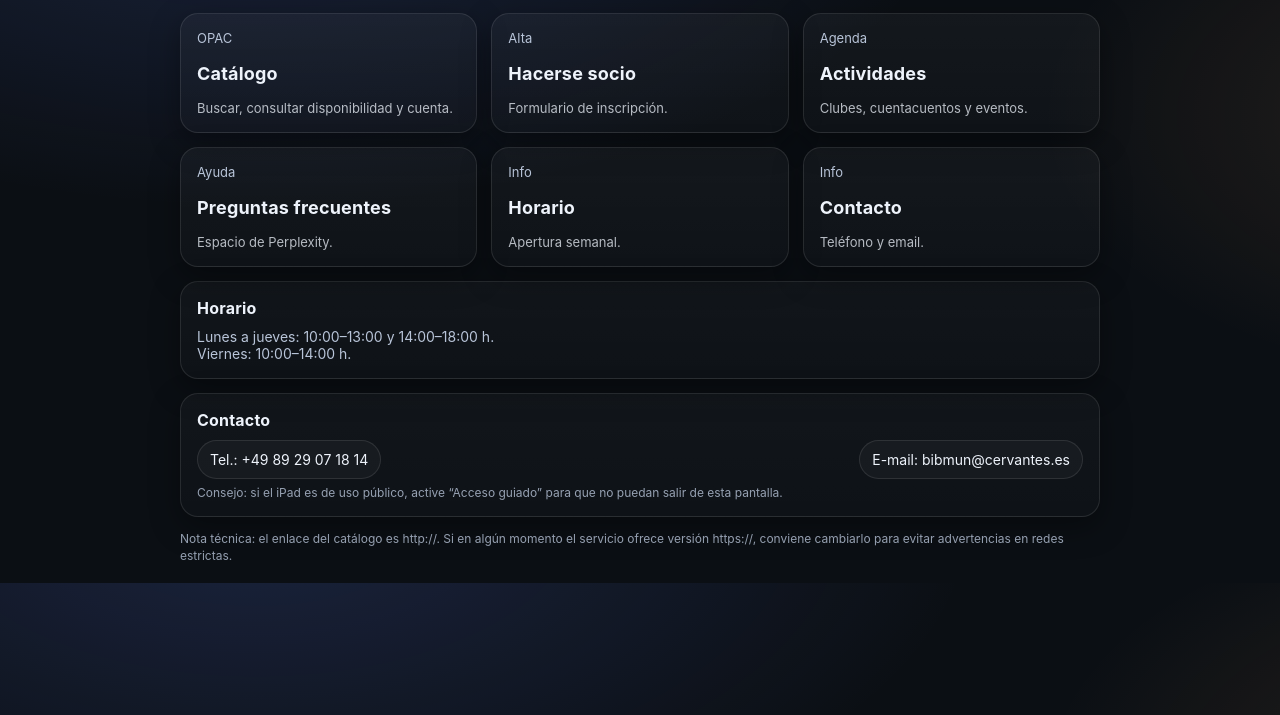
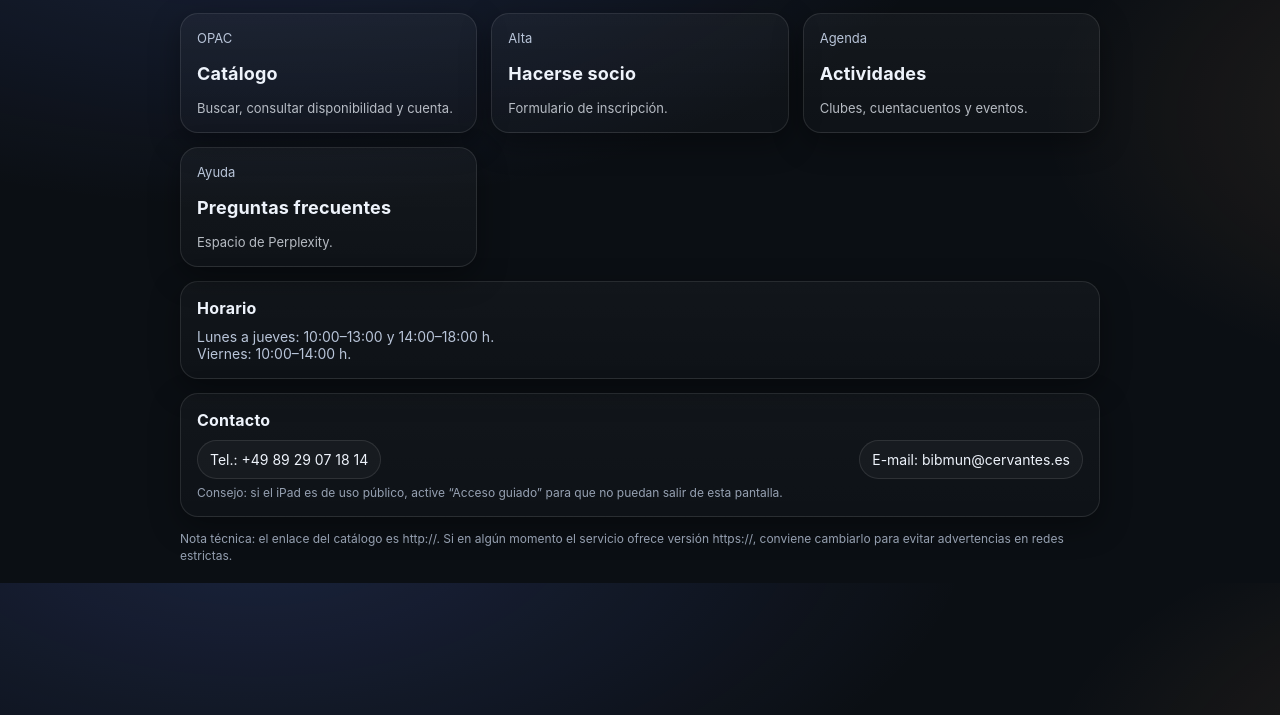
Before and after one commit to icmunichbib/biblioteca-munich, a plain HTML site: page index.html in a window 1280 px wide. Shown: the part 85-800 px from the top of the page. Drawn offline with Linux system fonts and the light colour scheme.

Commit message:
Update index.html

```diff
--- a/index.html
+++ b/index.html
@@ -175,18 +175,6 @@
         <p class="label">Preguntas frecuentes</p>
         <p class="hint">Espacio de Perplexity.</p>
       </a>
-
-      <a class="tile" href="#horario">
-        <p class="kicker">Info</p>
-        <p class="label">Horario</p>
-        <p class="hint">Apertura semanal.</p>
-      </a>
-
-      <a class="tile" href="#contacto">
-        <p class="kicker">Info</p>
-        <p class="label">Contacto</p>
-        <p class="hint">Teléfono y email.</p>
-      </a>
     </section>
 
     <section id="horario" class="panel" aria-label="Horario">
```
